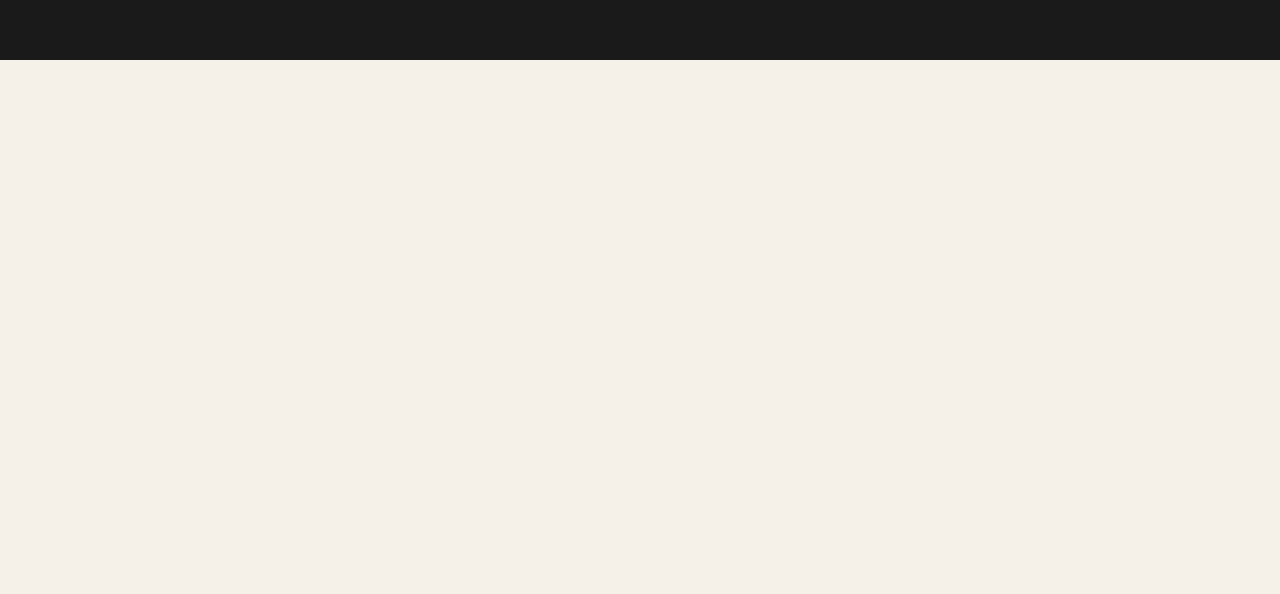
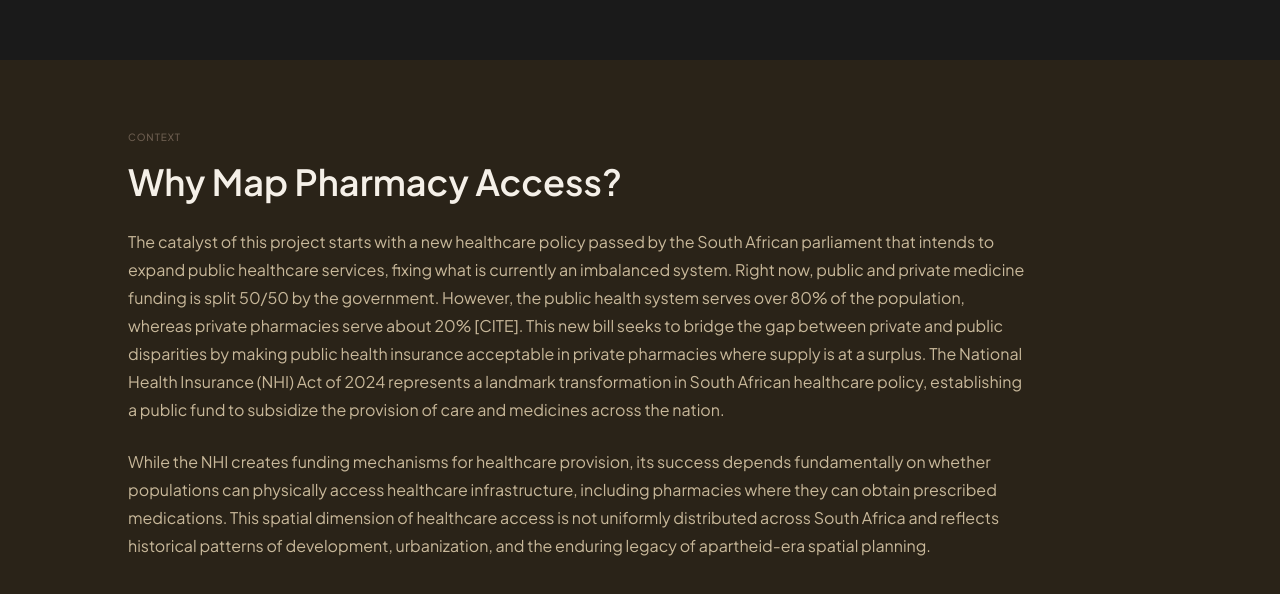
Before and after one commit to astauf03/dair-pharmacy-app, a React (Vite) app: page / in a window 1280 px wide. Shown: the part 788-1382 px from the top of the page. Before the commit the page ends 848 px from the top, so only its background shows below. Built offline with nearby package versions, Linux system fonts and the light colour scheme.

Commit message:
added mapbox token to env, and env to git ignore. fixed spacing, margins, text sizing, and am about to config mapbox

```diff
--- /dev/null
+++ b/src/components/ContextBand.jsx
@@ -0,0 +1,27 @@
+import './contextband.css'
+
+function ContextBand() {
+  return (
+    <section className="context-band">
+      <span className="context-band__eyebrow">Context</span>
+      <h2 className="context-band__title">Why Map Pharmacy Access?</h2>
+      <p className="context-band__body">
+       The catalyst of this project starts with a new healthcare policy passed by the South African parliament that intends to expand public healthcare services,
+       fixing what is currently an imbalanced system.
+       Right now, public and private medicine funding is split 50/50 by the government.
+       However, the public health system serves over 80% of the population, whereas private pharmacies serve about 20% [CITE].
+       This new bill seeks to bridge the gap between private and public disparities by making public health insurance acceptable in private pharmacies where supply is at a surplus.
+       The National Health Insurance (NHI) Act of 2024 represents a landmark transformation in South African healthcare policy, establishing a public fund to subsidize the
+       provision of care and medicines across the nation.
+      </p>
+
+     <p className="context-band__body">
+            While the NHI creates funding mechanisms for healthcare provision, its success depends fundamentally on whether populations can physically access healthcare
+       infrastructure, including pharmacies where they can obtain prescribed medications. This spatial dimension of healthcare access is not uniformly distributed across
+       South Africa and reflects historical patterns of development, urbanization, and the enduring legacy of apartheid-era spatial planning.
+       </p>
+    </section>
+  )
+}
+
+export default ContextBand
--- /dev/null
+++ b/src/components/contextband.css
@@ -0,0 +1,29 @@
+.context-band {
+  background: var(--surface-deep);     /* #2A2318 dark warm brown */
+  padding: var(--space-2xl) 10%;
+}
+
+.context-band__eyebrow {
+  display: inline-block;
+  font-size: var(--text-micro);
+  font-weight: 500;
+  color: var(--surface-bark);          /* muted, per style guide */
+  letter-spacing: 0.09em;
+  text-transform: uppercase;
+  margin-bottom: var(--space-md);
+}
+
+.context-band__title {
+  font-size: var(--text-chapter);
+  font-weight: 600;
+  color: var(--text-on-dark);          /* #F5F0E8 off-white */
+  margin-bottom: var(--space-lg);
+}
+
+.context-band__body {
+  font-size: var(--text-body);
+  color: var(--surface-tan);
+  line-height: 1.75;
+  max-width: 900px;
+  margin-bottom: var(--space-lg);
+}
--- a/src/pages/StoryPage.jsx
+++ b/src/pages/StoryPage.jsx
@@ -1,11 +1,13 @@
 import Hero from "../components/Hero";
 import NavBar from "../components/NavBar";
+import ContextBand from "../components/ContextBand";
 
 function StoryPage() {
     return (
         <div>
             <NavBar />
             <Hero />
+            <ContextBand />
         </div>
     )
 }
```
Also changed, not shown: 1 other file (tests, documents, lock files or other folders).
